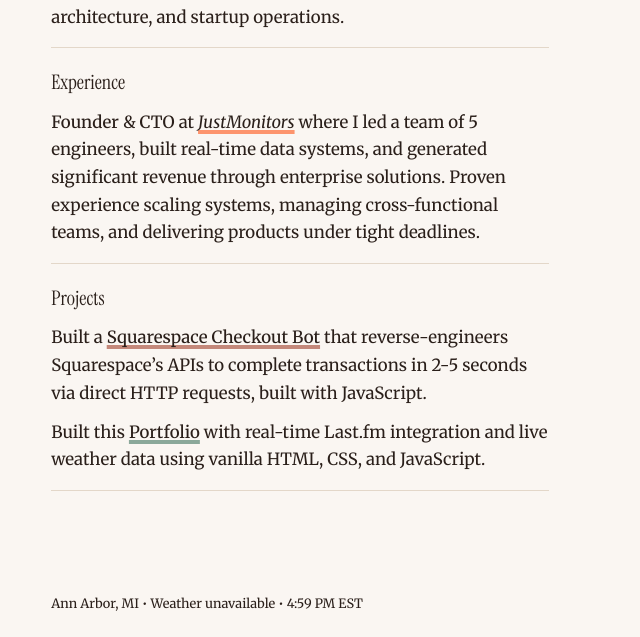
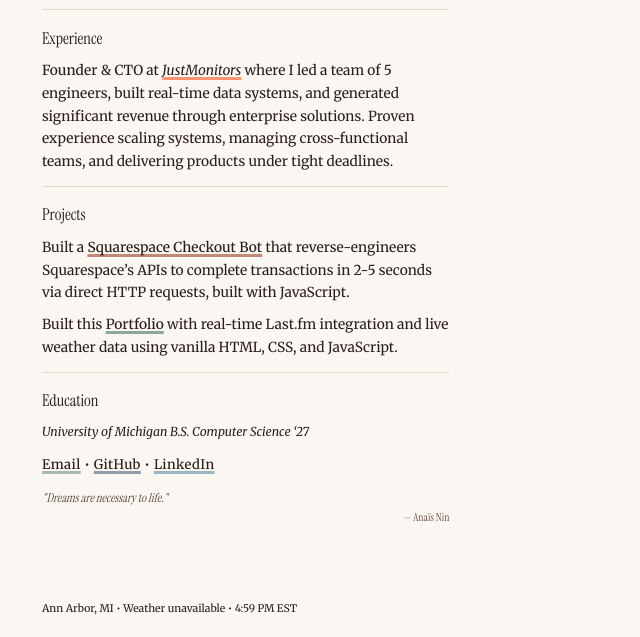
Before and after one commit to gabehassan/portfolio, a website: page index.html in a window 1280 px wide. Shown: the part 163-800 px from the top of the page, without its empty margins (0-640 px from the left). Drawn offline with Linux system fonts and the light colour scheme; no server answers.

Commit message:
Fix content clipping: restore zoom scaling, add bg to html
- Set background-color on html so zoom scaling doesn't reveal white
- Change body from fixed height to min-height so content flows naturally
- Remove overflow:hidden from .content that was clipping quotes/links
- Restore fitToScreen with zoom to uniformly scale content to fit viewport

```diff
--- a/index.html
+++ b/index.html
@@ -45,8 +45,8 @@
     <style>
       @font-face{font-family:'Merriweather Fallback';src:local('Georgia');size-adjust:105%;ascent-override:95%;descent-override:27%;line-gap-override:0%}
       @font-face{font-family:'Instrument Fallback';src:local('Georgia');size-adjust:108%;ascent-override:90%;descent-override:25%;line-gap-override:0%}
-      html{overflow:hidden}
-      body{font-family:'Merriweather','Merriweather Fallback',Georgia,serif;font-weight:400;background-color:#faf6f2;color:#2a1f1a;margin:0;padding:clamp(16px,4vh,40px) clamp(16px,4vw,60px);padding-bottom:calc(clamp(12px,3vh,40px) + env(safe-area-inset-bottom,0px));line-height:1.65;font-size:clamp(11px,2.1vh,17px);max-width:600px;width:100%;display:flex;flex-direction:column;height:100dvh;box-sizing:border-box}
+      html{overflow:hidden;background-color:#faf6f2}
+      body{font-family:'Merriweather','Merriweather Fallback',Georgia,serif;font-weight:400;background-color:#faf6f2;color:#2a1f1a;margin:0;padding:clamp(16px,4vh,40px) clamp(16px,4vw,60px);padding-bottom:calc(clamp(12px,3vh,40px) + env(safe-area-inset-bottom,0px));line-height:1.65;font-size:clamp(11px,2.1vh,17px);max-width:600px;width:100%;display:flex;flex-direction:column;min-height:100dvh;box-sizing:border-box}
       h1{font-family:'Instrument Serif','Instrument Fallback',Georgia,serif;font-size:clamp(20px,4.8vh,40px);margin:0 0 clamp(10px,2vh,18px) 0;font-weight:300;letter-spacing:-0.01em}
       h2{font-family:'Instrument Serif','Instrument Fallback',Georgia,serif;font-size:clamp(14px,2.5vh,20px);margin:clamp(10px,2.2vh,24px) 0 clamp(6px,1.2vh,12px) 0;font-weight:500}
       p{margin:0 0 clamp(6px,1.4vh,14px) 0}
@@ -73,7 +73,7 @@
       .quote-container{margin:clamp(10px,2vh,20px) 0 clamp(8px,1.5vh,15px) 0;padding:0;position:relative}
       .quote-text{font-family:'Instrument Serif','Instrument Fallback',Georgia,serif;font-size:clamp(10px,1.9vh,15px);font-style:italic;color:#5c4a3a;margin:0 0 2px 0;transition:opacity 1.5s ease-in-out;line-height:1.5;max-width:500px}
       .quote-attribution{font-family:'Instrument Serif','Instrument Fallback',Georgia,serif;font-size:clamp(9px,1.7vh,14px);color:#6b5545;font-style:normal;font-weight:300;display:block;margin-top:4px;line-height:1.4;text-align:right}
-      main.content,.content{flex:1;overflow:hidden}
+      main.content,.content{flex:1}
       .site-footer{margin-top:auto;padding:0;background:transparent;max-width:350px}
       .footer-content{opacity:1;transition:opacity .3s ease}
       .live-info{font-family:'Merriweather',serif;font-size:clamp(9px,1.6vh,13px);color:#2a1f1a;line-height:1.4}
--- a/src/css/styles.css
+++ b/src/css/styles.css
@@ -19,6 +19,7 @@
 
 html {
     overflow: hidden;
+    background-color: #faf6f2;
 }
 
 body {
@@ -35,7 +36,7 @@
     width: 100%;
     display: flex;
     flex-direction: column;
-    height: 100dvh;
+    min-height: 100dvh;
     box-sizing: border-box;
 }
 
@@ -191,7 +192,6 @@
 
 .content {
     flex: 1;
-    overflow: hidden;
 }
 
 .site-footer {
--- a/src/js/script.js
+++ b/src/js/script.js
@@ -157,12 +157,24 @@
     }
 }
 
+// Scale page to fit viewport without scrollbars
+function fitToScreen() {
+    document.body.style.zoom = '1';
+    const contentHeight = document.body.scrollHeight;
+    const viewportHeight = window.innerHeight;
+    if (contentHeight > viewportHeight) {
+        document.body.style.zoom = viewportHeight / contentHeight;
+    }
+}
+
 // Initialize everything when the page loads
 document.addEventListener('DOMContentLoaded', () => {
     initQuotes();
     getCurrentTrack();
     getWeather();
     updateTime();
+    fitToScreen();
+    window.addEventListener('resize', fitToScreen);
 
     // Refresh current track every 30 seconds
     setInterval(getCurrentTrack, 5000);
```
